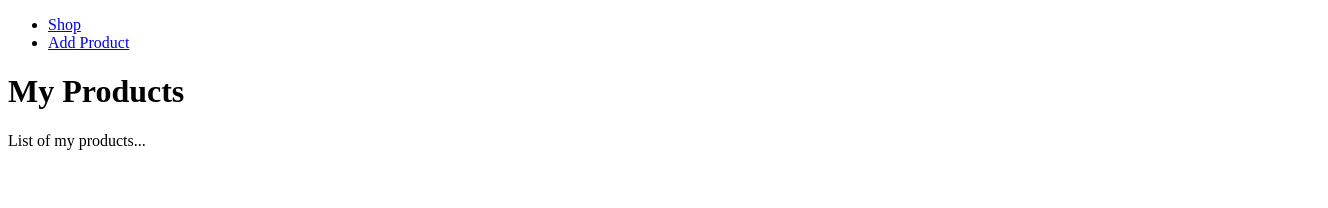
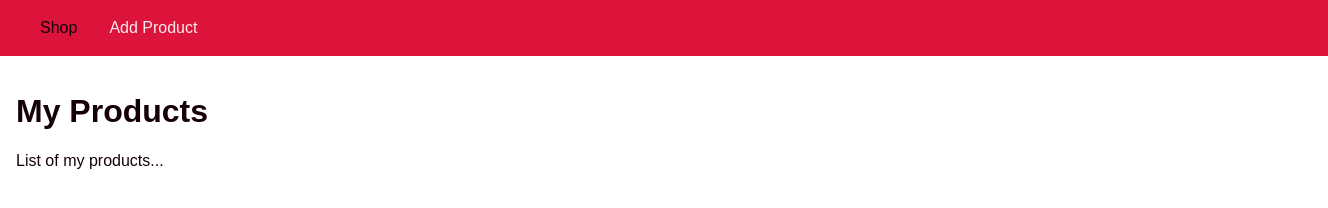
Before and after one commit to amitbhalla/expressmax, a website: page views/shop.html in a window 1280 px wide. Shown: the whole page, 1328 px wide, since content can reach past the window. Drawn offline with Linux system fonts and the light colour scheme.

Commit message:
Adding styles

```diff
--- a/app.js
+++ b/app.js
@@ -1,5 +1,4 @@
 import path from 'path';
-
 import express from 'express';
 
 import adminRoutes from './routes/admin.js';
--- a/routes/shop.js
+++ b/routes/shop.js
@@ -1,5 +1,4 @@
 import path from 'path';
-
 import express from 'express';
 
 const router = express.Router();
--- a/views/shop.html
+++ b/views/shop.html
@@ -5,13 +5,59 @@
     <meta http-equiv="X-UA-Compatible" content="IE=edge" />
     <meta name="viewport" content="width=device-width, initial-scale=1.0" />
     <title>Add Product</title>
+    <style>
+      body {
+        margin: 0;
+        padding: 0;
+        font-family: sans-serif;
+        color: #160206;
+      }
+      main {
+        padding: 1rem;
+      }
+      .main-header {
+        width: 100%;
+        height: 3.5rem;
+        background-color: #dc143c;
+        padding: 0 1.5rem;
+      }
+      .main-header__nav {
+        height: 100%;
+        display: flex;
+        align-items: center;
+      }
+      .main-header__item-list {
+        margin: 0;
+        padding: 0;
+        display: flex;
+        list-style: none;
+      }
+      .main-header__item {
+        margin: 0 1rem;
+        padding: 0;
+      }
+      .main-header__item a:link,
+      .main-header__item a:visited {
+        text-decoration: none;
+        color: #fce8ec;
+      }
+      .main-header__item a:active,
+      .main-header__item a:hover,
+      .main-header__item a.active {
+        text-decoration: none;
+        color: #160206;
+        transition: all 0.5s ease;
+      }
+    </style>
   </head>
   <body>
-    <header>
-      <nav>
-        <ul>
-          <li><a href="/">Shop</a></li>
-          <li><a href="/product">Add Product</a></li>
+    <header class="main-header">
+      <nav class="main-header__nav">
+        <ul class="main-header__item-list">
+          <li class="main-header__item"><a class="active" href="/">Shop</a></li>
+          <li class="main-header__item">
+            <a href="/admin/product">Add Product</a>
+          </li>
         </ul>
       </nav>
     </header>
```
Also changed, not shown: routes/admin.js (+3 -6 lines), views/product.html (+51 -5 lines).
